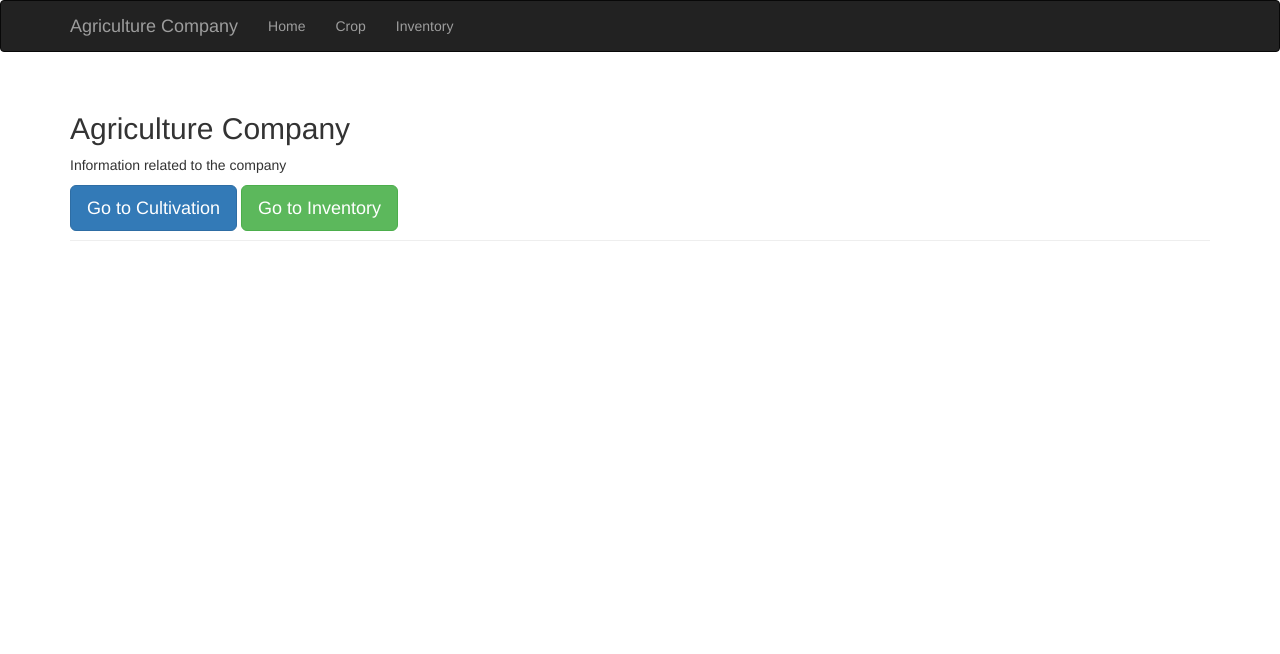
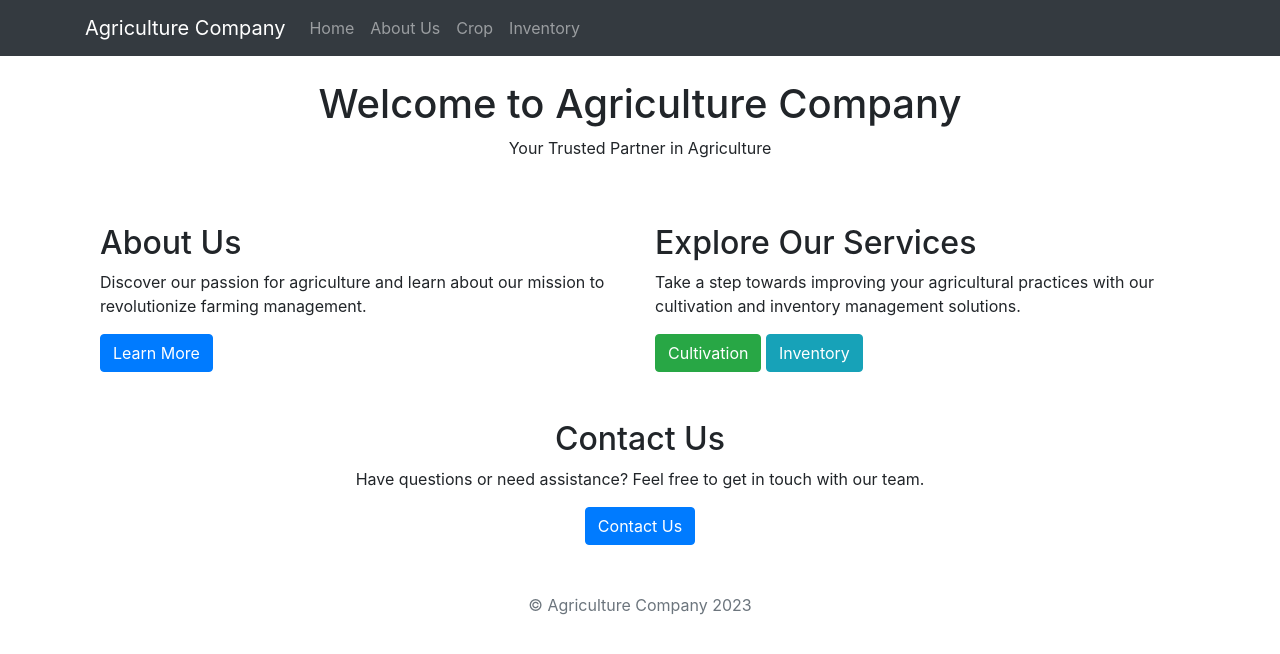
Before and after one commit to AndresHernandez15/DS-AgriculltureCompany, a Flask app: page / in a window 1280 px wide. Shown: the top 654 px of the page. Run offline with Flask 3, Linux system fonts and the light colour scheme; some libraries are stand-ins or nearby versions.

Commit message:
Add files via upload

```diff
--- a/templates/base.html
+++ b/templates/base.html
@@ -1,36 +1,50 @@
-{% extends "bootstrap/base.html" %}
-
-{% block title %}My Web Application{% endblock %}
-
+<!DOCTYPE html>
+<html lang="en">
+<head>
+    <meta charset="UTF-8">
+    <meta name="viewport" content="width=device-width, initial-scale=1.0">
+    <title>{% block title %}Agriculture Company{% endblock %}</title>
+    <link rel="stylesheet" href="https://maxcdn.bootstrapcdn.com/bootstrap/4.5.2/css/bootstrap.min.css">
+</head>
+<body>
     {% block navbar %}
-<div class="navbar navbar-inverse" role="navigation">
+    <nav class="navbar navbar-expand-lg navbar-dark bg-dark">
         <div class="container">
-        <div class="navbar-header">
-            <button type="button" class="navbar-toggle"
-             data-toggle="collapse" data-target=".navbar-collapse">
-                <span class="sr-only">Toggle navigation</span>
-                <span class="icon-bar"></span>
-                <span class="icon-bar"></span>
-                <span class="icon-bar"></span>
+            <a class="navbar-brand" href="/">Agriculture Company</a>
+            <button class="navbar-toggler" type="button" data-toggle="collapse" data-target="#navbarNav" aria-controls="navbarNav" aria-expanded="false" aria-label="Toggle navigation">
+                <span class="navbar-toggler-icon"></span>
             </button>
-            <a class="navbar-brand" href="/">Agriculture Company</a>
-        </div>
-        <div class="navbar-collapse collapse">
-            <ul class="nav navbar-nav">
-                <li><a href="/">Home</a></li>
-                <li><a href="/cultivation">Crop</a></li>
-                <li><a href="/silocreation">Inventory</a></li>
+            <div class="collapse navbar-collapse" id="navbarNav">
+                <ul class="navbar-nav">
+                    <li class="nav-item">
+                        <a class="nav-link" href="/">Home</a>
+                    </li>
+                    <li class="nav-item">
+                        <a class="nav-link" href="/about_us">About Us</a>
+                    </li>
+                    <li class="nav-item">
+                        <a class="nav-link" href="/cultivation">Crop</a>
+                    </li>
+                    <li class="nav-item">
+                        <a class="nav-link" href="/silocreation">Inventory</a>
+                    </li>
                 </ul>
             </div>
         </div>
-</div>
+    </nav>
     {% endblock %}
 
+    <div class="container mt-4">
         {% block content %}
+        {% block page_content %}{% endblock %}
+        {% endblock %}
+    </div>
+
+    <footer class="footer mt-5">
         <div class="container">
-    {% block page_content %}{% endblock %}
+            <p class="text-muted text-center">© Agriculture Company 2023</p>
         </div>
-{% endblock %}
-        <footer class="footer">
-            <p>© Company 2023</p>
     </footer>
+
+</body>
+</html>
--- a/templates/harvest.html
+++ b/templates/harvest.html
@@ -21,13 +21,13 @@
         </div>
 
         <div class="input-group mb-3">
-            <span class="input-group-text" id="inputGroup_date">Planting Date</span>
+            <span class="input-group-text" id="inputGroup_date">Harvest Date</span>
             <input type="date" class="form-control" name="date" aria-label="Sizing example input"
                    aria-describedby="inputGroup_date">
         </div>
 
         <div class="input-group mb-3">
-            <span class="input-group-text" id="inputGroup_weight">Area of Cultivation</span>
+            <span class="input-group-text" id="inputGroup_weight">Weight (Kg)</span>
             <input type="number" class="form-control" name="weight" aria-label="Sizing example input"
                    aria-describedby="inputGroup_area" step="0.1">
         </div>
--- a/templates/index.html
+++ b/templates/index.html
@@ -2,13 +2,34 @@
 
 {% block page_content %}
 
-<div class="page-header">
-    <h2>Agriculture Company</h2>
-    <p>Information related to the company</p>
+<div class="container">
+    <div class="row">
+        <div class="col-lg-12 text-center">
+            <h1>Welcome to Agriculture Company</h1>
+            <p>Your Trusted Partner in Agriculture</p>
+        </div>
+    </div>
 
-    <div class="mt-4">
-        <a href="/cultivation" class="btn btn-lg btn-primary">Go to Cultivation</a>
-        <a href="/silocreation" class="btn btn-lg btn-success">Go to Inventory</a>
+    <div class="row mt-5">
+        <div class="col-lg-6">
+            <h2>About Us</h2>
+            <p>Discover our passion for agriculture and learn about our mission to revolutionize farming management.</p>
+            <a href="/about_us" class="btn btn-primary">Learn More</a>
+        </div>
+        <div class="col-lg-6">
+            <h2>Explore Our Services</h2>
+            <p>Take a step towards improving your agricultural practices with our cultivation and inventory management solutions.</p>
+            <a href="/cultivation" class="btn btn-success">Cultivation</a>
+            <a href="/silocreation" class="btn btn-info">Inventory</a>
+        </div>
+    </div>
+
+    <div class="row mt-5">
+        <div class="col-lg-12 text-center">
+            <h2>Contact Us</h2>
+            <p>Have questions or need assistance? Feel free to get in touch with our team.</p>
+            <a href="/contact" class="btn btn-primary">Contact Us</a>
+        </div>
     </div>
 </div>
 
--- a/templates/product_detail.html
+++ b/templates/product_detail.html
@@ -11,10 +11,12 @@
         <div class="col-md-6">
             <h3>Product Information</h3>
             <ul class="list-group">
+                <li class="list-group-item"><strong>Silo:</strong> {{ value2 }}</li>
                 <li class="list-group-item"><strong>ID:</strong> {{ value.id_product }}</li>
                 <li class="list-group-item"><strong>Type of product:</strong> {{ value.type }}</li>
-                <li class="list-group-item"><strong>Weight of the product:</strong> {{ value.weight }}</li>
-                <li class="list-group-item"><strong>Sell Price:</strong> {{ value.sellprice }} kg</li>
+                <li class="list-group-item"><strong>Weight of the product:</strong> {{ value.weight }} kg</li>
+                <li class="list-group-item"><strong>Sell Price:</strong> $ {{ value.sellprice }} </li>
+                <li class="list-group-item"><strong>Amount:</strong> {{ value.amount }} boxes</li>
             </ul>
         </div>
     </div>
--- a/templates/productcreation.html
+++ b/templates/productcreation.html
@@ -3,7 +3,6 @@
 {% block page_content %}
 
 <h2>Products created</h2>
-<h2>(Work In Progress!)</h2>
 <a href="/silocreation" class="btn btn-success float-right">Back</a>
 
 <table class="table">
@@ -13,6 +12,7 @@
         <th scope="col">Type/Name</th>
         <th scope="col">Weight (Kg)</th>
         <th scope="col">Sell price</th>
+        <th scope="col">Amount (boxes)</th>
         <th scope="col">Actions</th>
     </tr>
   </thead>
@@ -23,6 +23,7 @@
         <td>{{line[1]}}</td>
         <td>{{line[2]}}</td>
         <td>{{line[3]}}</td>
+        <td>{{line[4]}}</td>
         <td>
             <a href="/product_update/{{line[0]}}" class="btn btn-warning btn-xs">Edit</a>
             <a href="/product_delete/{{line[0]}}" class="btn btn-danger btn-xs" onclick="return confirm('Are You Sure To Delete ?')">Delete</a>
```
Also changed, not shown: templates/about_us.html (added, +45 -0 lines), templates/contact_us.html (added, +41 -0 lines), templates/product.html (+12 -0 lines), templates/product_update.html (+13 -1 lines), templates/show_product.html (added, +12 -0 lines), templates/silofull.html (added, +11 -0 lines). Lines whose indentation alone changed are shown as unchanged.
